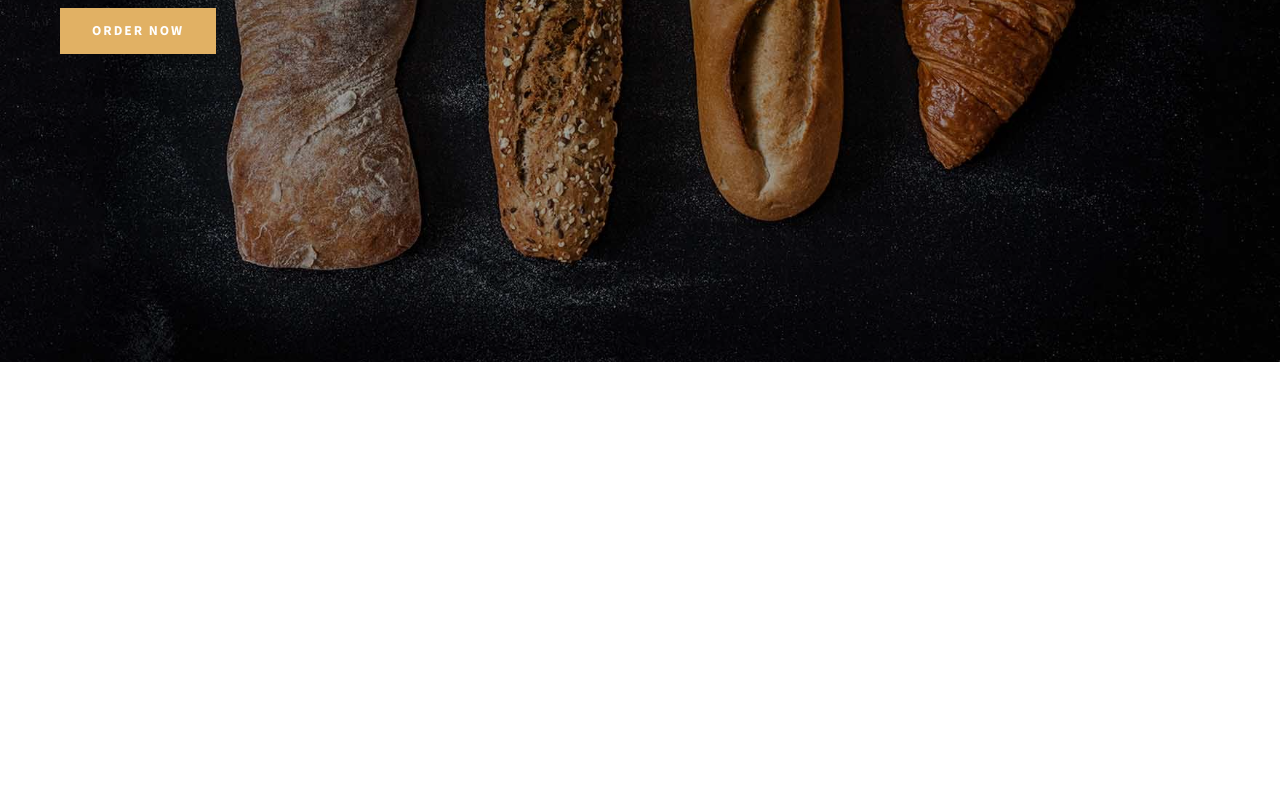
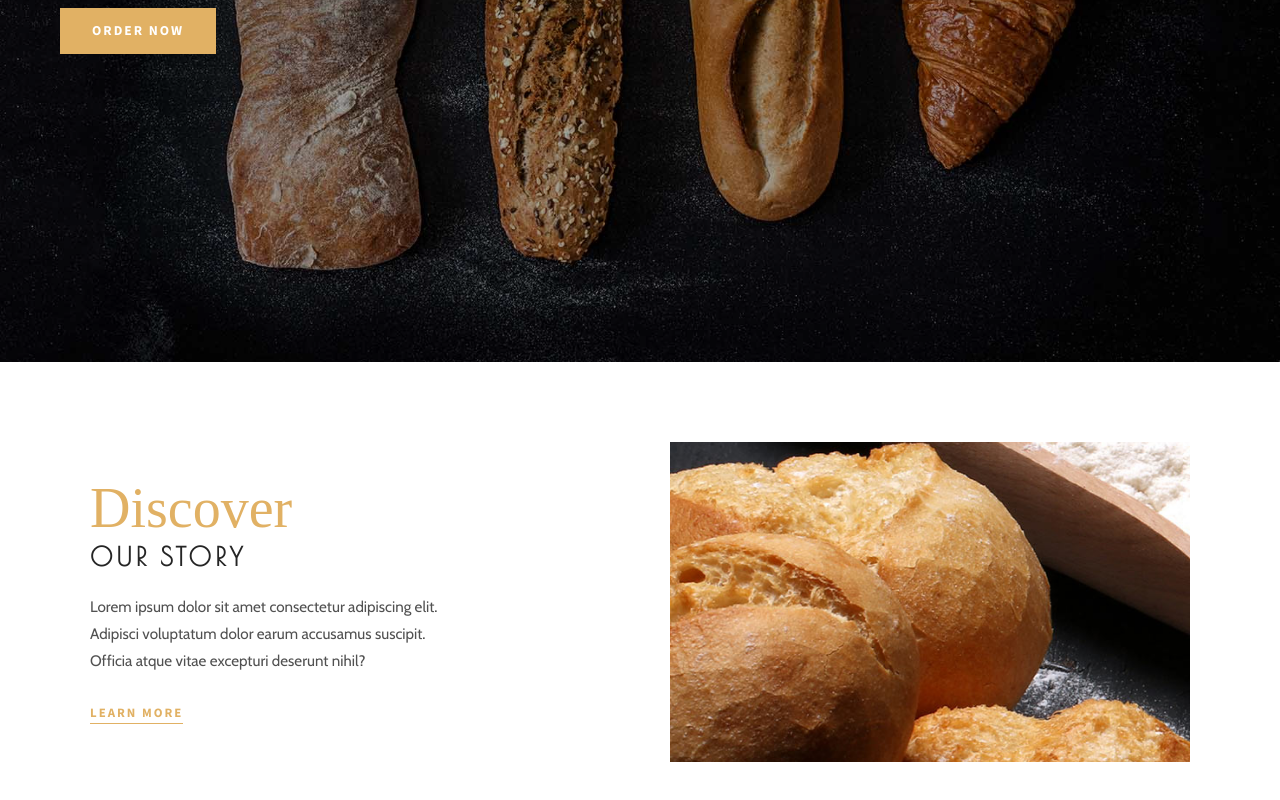
Before and after one commit to Larefio/semana16, a React (Vite) app in the folder bakery/: page / in a window 1280 px wide. Shown: the part 438-1238 px from the top of the page. Before the commit the page ends 800 px from the top, so only its background shows below. Built offline with nearby package versions, Linux system fonts and the light colour scheme; a web font is replaced by a local one.

Commit message:
se añadio el ourt story mencionado en la imagen de muestra gg

```diff
--- a/bakery/src/App.jsx
+++ b/bakery/src/App.jsx
@@ -1,11 +1,13 @@
 import Navbar from './components/Navbar'
 import Hero from './components/Hero'
+import Story from './components/Story'
 
 function App() {
   return (
     <div>
       <Navbar />
       <Hero />
+      <Story />
     </div>
   )
 }
--- /dev/null
+++ b/bakery/src/components/story.css
@@ -0,0 +1,61 @@
+.story {
+  padding: 80px 60px;
+}
+
+.story__container {
+  max-width: 1100px;
+  margin: 0 auto;
+  display: grid;
+  grid-template-columns: 1fr 1fr;
+  align-items: center;
+  gap: 60px;
+}
+
+.story__script {
+  font-family: var(--headings-font);
+  color: var(--color-gold);
+  font-size: 3.5rem;
+  font-weight: 400;
+  display: block;
+  line-height: 1;
+}
+
+.story__title {
+  font-family: var(--secondary-font);
+  font-size: 1.6rem;
+  letter-spacing: 4px;
+  text-transform: uppercase;
+  color: var(--color-dark);
+  margin-bottom: 16px;
+}
+
+.story__body {
+  font-family: var(--body-font);
+  color: var(--color-body);
+  font-size: 0.95rem;
+  line-height: 1.8;
+  margin-bottom: 24px;
+  max-width: 380px;
+}
+
+.story__link {
+  font-family: var(--main-font);
+  font-size: 0.8rem;
+  font-weight: 700;
+  letter-spacing: 2px;
+  text-transform: uppercase;
+  color: var(--color-gold);
+  border-bottom: 1px solid var(--color-gold);
+  padding-bottom: 2px;
+  transition: opacity 0.3s ease;
+}
+
+.story__link:hover {
+  opacity: 0.7;
+}
+
+.story__image img {
+  width: 100%;
+  height: 320px;
+  object-fit: cover;
+}
--- /dev/null
+++ b/bakery/src/components/story.jsx
@@ -0,0 +1,25 @@
+import './Story.css'
+
+const Story = () => {
+  return (
+    <section className="story" id="about">
+      <div className="story__container">
+        <div className="story__text">
+          <span className="story__script">Discover</span>
+          <h2 className="story__title">Our Story</h2>
+          <p className="story__body">
+            Lorem ipsum dolor sit amet consectetur adipiscing elit. Adipisci
+            voluptatum dolor earum accusamus suscipit. Officia atque vitae
+            excepturi deserunt nihil?
+          </p>
+          <a href="#about" className="story__link">Learn More</a>
+        </div>
+        <div className="story__image">
+          <img src="/story-img.jpg" alt="Our story" />
+        </div>
+      </div>
+    </section>
+  )
+}
+
+export default Story
```
